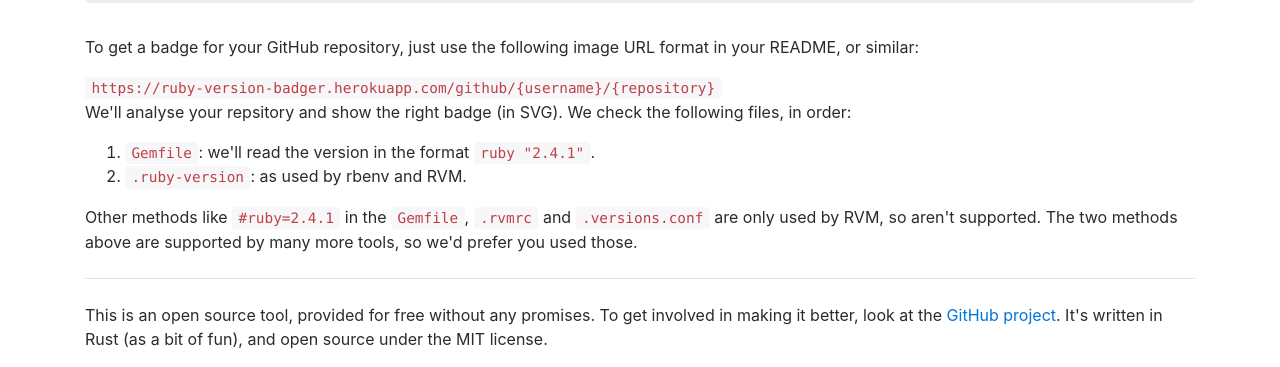
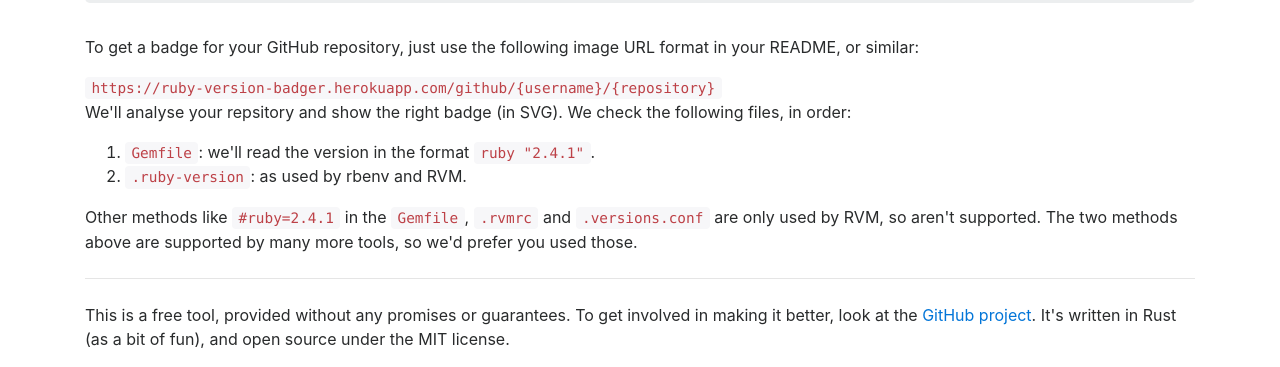
Before and after one commit to Floppy/ruby-version-badger, a plain HTML site: page static/index.html in a window 1280 px wide. Shown: the part 1319-1686 px from the top of the page. Drawn offline with nearby package versions, Linux system fonts and the light colour scheme.

Commit message:
tweak index template

```diff
--- a/static/index.html
+++ b/static/index.html
@@ -43,12 +43,14 @@
       so aren't supported. The two methods above are supported by many more tools,
       so we'd prefer you used those.
     </p>
+    <footer>
       <hr class="my-4">
       <p>
-      This is an open source tool, provided for free without any promises. To get
+        This is a free tool, provided without any promises or guarantees. To get
         involved in making it better, look at the
         <a href='https://github.com/Floppy/ruby-version-badger'>GitHub project</a>.
         It's written in Rust (as a bit of fun), and open source under the MIT license.
       </p>
+    </footer>
   </div>
 </body>
```
Lines whose indentation alone changed are shown as unchanged.
